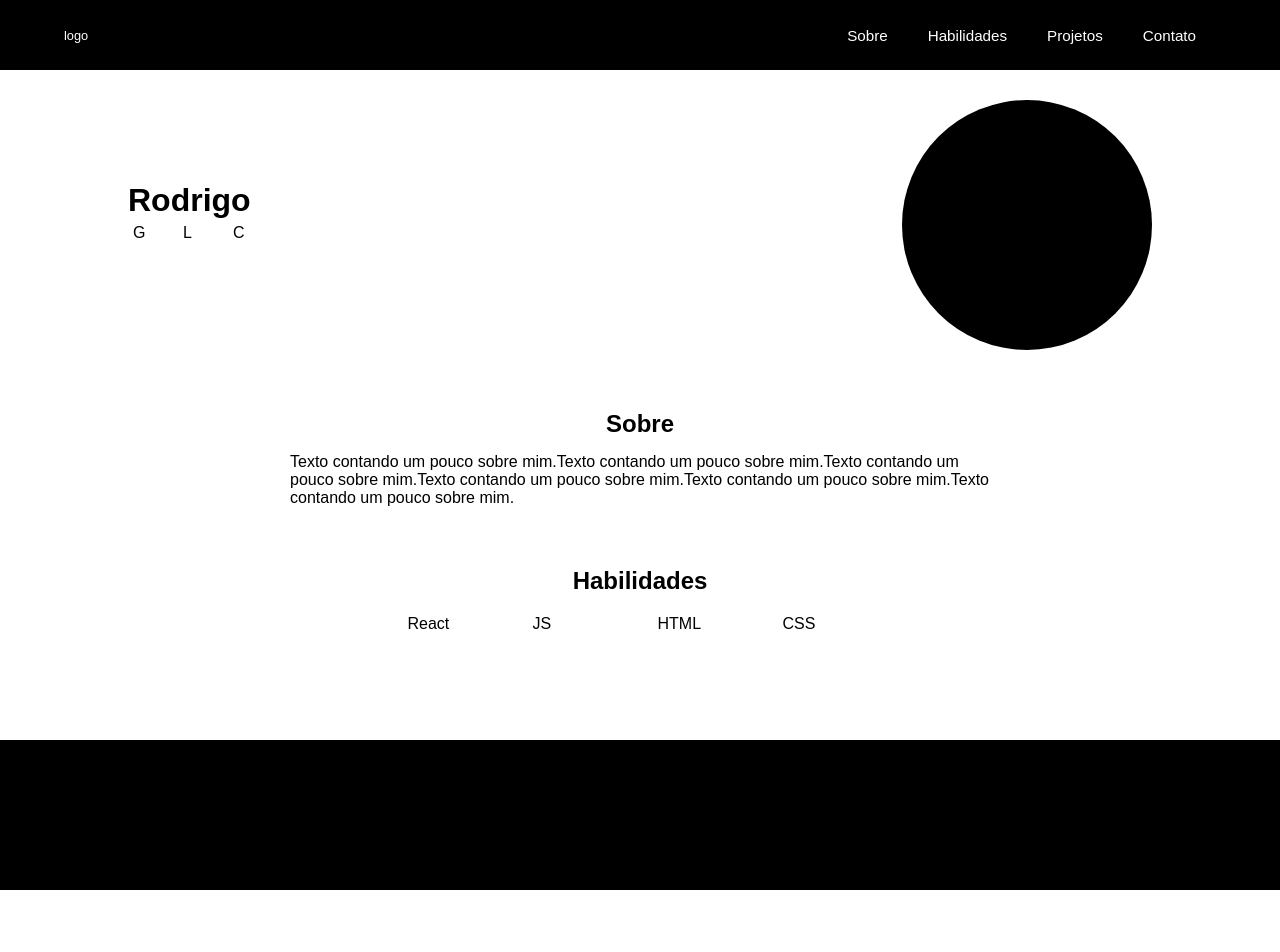
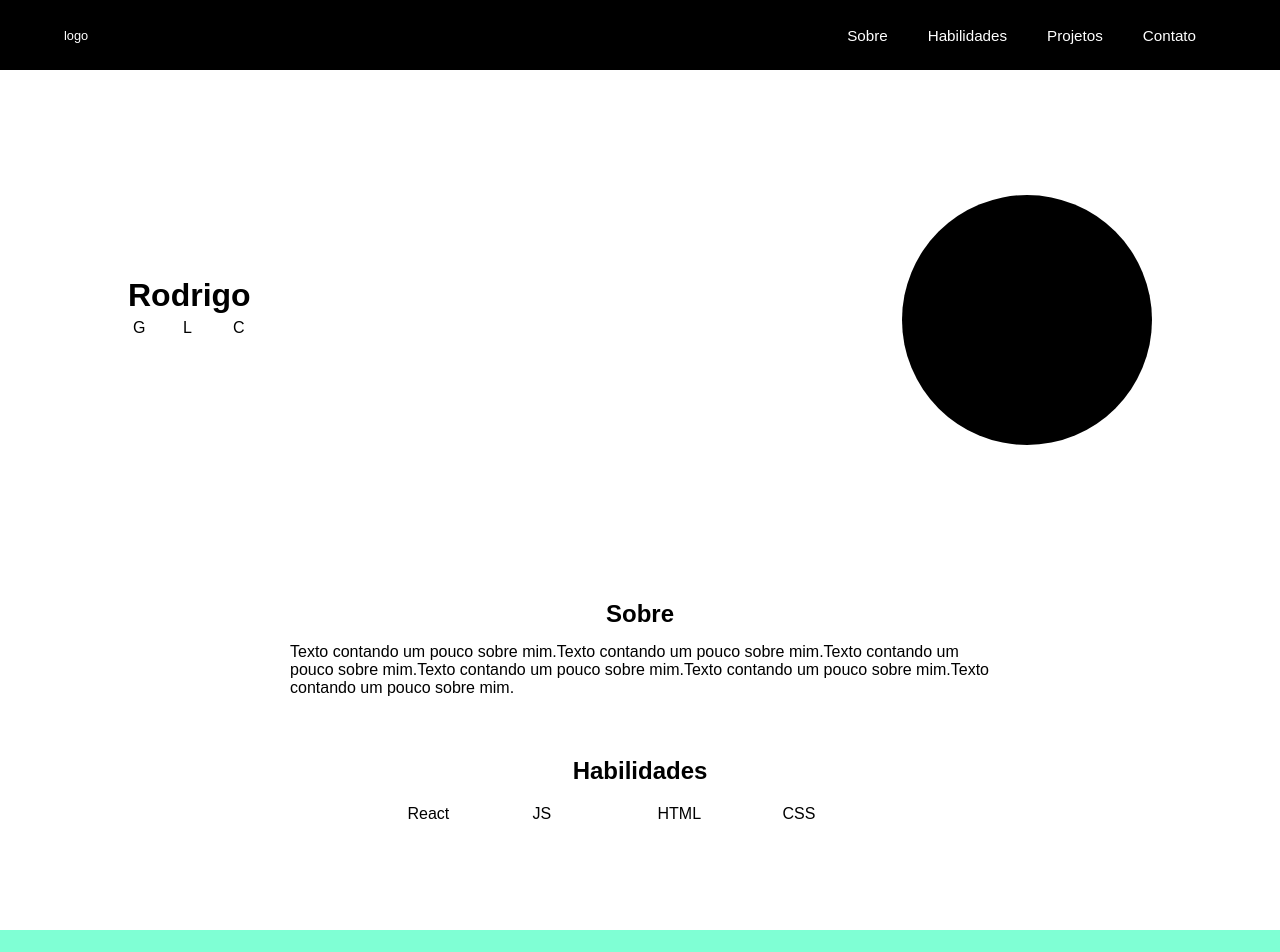
Before and after one commit to Rod7z/Portfolio, a React (Create React App) app: page / in a window 1280 px wide. Shown: the top 952 px of the page. Before the commit the page ends 890 px from the top, so only its background shows below. Built offline with nearby package versions, Linux system fonts and the light colour scheme.

Commit message:
indentação melhorada

```diff
--- a/src/components/Header/header.css
+++ b/src/components/Header/header.css
@@ -21,7 +21,7 @@ header{
     margin-left: 5%;
 }
 
-#nav li a:hover{
+.navBar li a:hover{
     background-color: #9c9c9c52;
     cursor: pointer;
     border-radius: 4px;
@@ -63,7 +63,7 @@ nav a {
     top: -1px;
     right: 0;
     background-color: #7c7c7c;
-    /*animation: slideMenu 0.7s ease-out;*/
+    /********animation: slideMenu 0.7s ease-out;*********/
 }
 
 @keyframes slideMenu {
--- a/src/components/Header/index.js
+++ b/src/components/Header/index.js
@@ -32,17 +32,33 @@ function Header() {
               <div className='dropdown'>
                 <FontAwesomeIcon className='faX' icon={faX} onClick={closeMenu}/>
                 <ul className='dropmenu'>
-                  <li><Link onClick={closeMenu}><FontAwesomeIcon icon={faAddressCard}/>Sobre</Link></li>
-                  <li><Link onClick={closeMenu}><FontAwesomeIcon icon={faCode} />Habilidades</Link></li>
-                  <li><Link onClick={closeMenu}><FontAwesomeIcon icon={faFolderOpen} />Projetos</Link></li>
-                  <li><Link onClick={closeMenu}><FontAwesomeIcon icon={faSquarePhone} />Contato</Link></li>
+                  <li>
+                    <Link onClick={closeMenu}>
+                      <FontAwesomeIcon icon={faAddressCard}/> Sobre
+                    </Link>
+                  </li>
+                  <li>
+                    <Link onClick={closeMenu}>
+                      <FontAwesomeIcon icon={faCode} /> Habilidades
+                    </Link>
+                  </li>
+                  <li>
+                    <Link onClick={closeMenu}>
+                      <FontAwesomeIcon icon={faFolderOpen} /> Projetos
+                    </Link>
+                  </li>
+                  <li>
+                    <Link onClick={closeMenu}>
+                      <FontAwesomeIcon icon={faSquarePhone} /> Contato
+                    </Link>
+                  </li>
                 </ul>
               </div>
             </nav>
           )}
 
           {window.innerWidth > mobileWidth && (
-            <nav id='nav'>
+            <nav className='navBar'>
               <ul>
                 <li><Link>Sobre</Link></li>
                 <li><Link>Habilidades</Link></li>
--- a/src/components/Main/main.css
+++ b/src/components/Main/main.css
@@ -1,7 +1,6 @@
-
-
 main{
     padding: 30px 0;
+    height: 500px;
     display: flex;
     justify-content: space-between;
     align-items: center;
--- a/src/components/Projetos/projetos.css
+++ b/src/components/Projetos/projetos.css
@@ -1,6 +1,6 @@
 .pojeto{
     width: 100%;
-    height: 150px;
-    background-color: #000;
+    height: 500px;
+    background-color: aquamarine;
     padding: 30px;
 }
```
